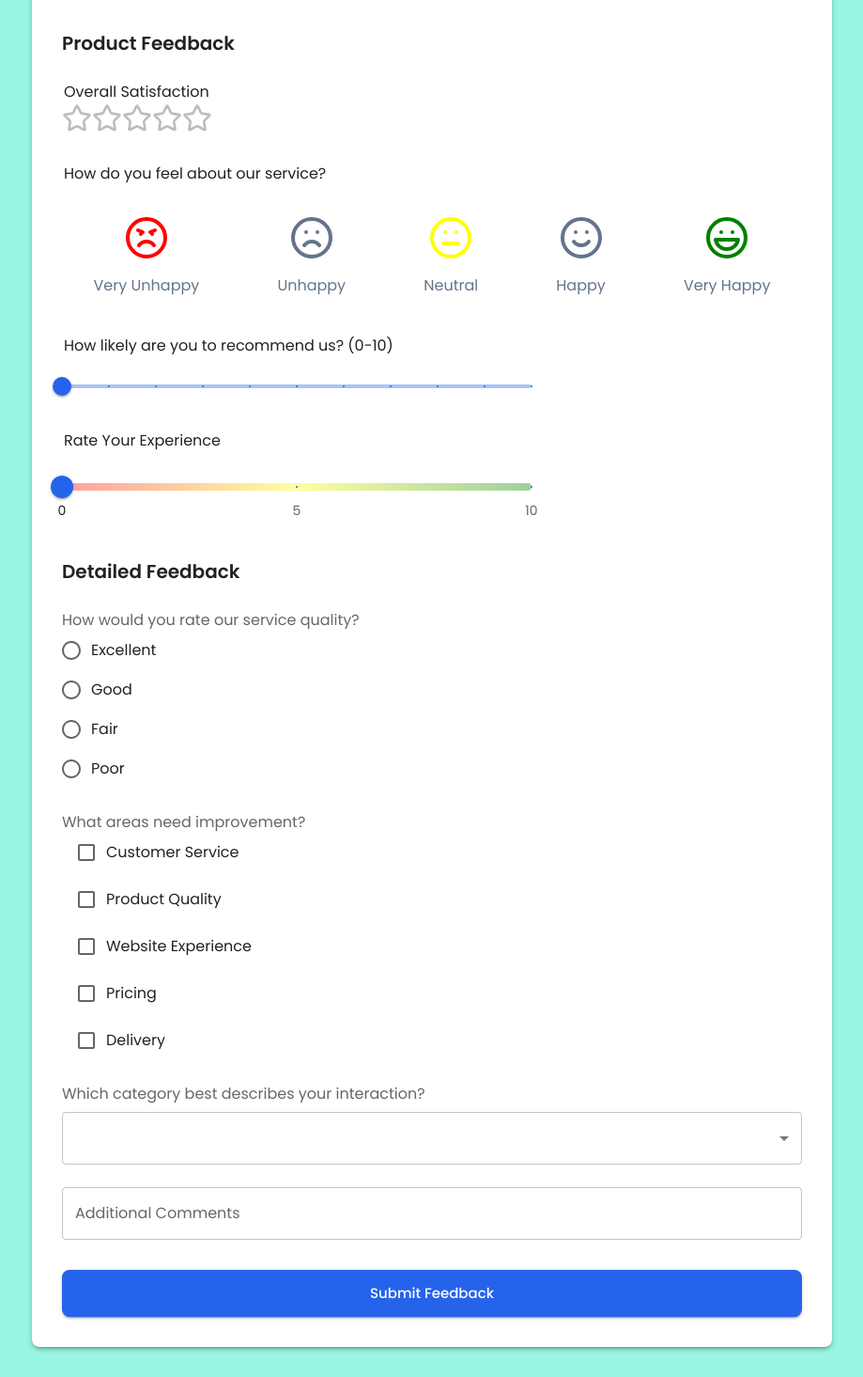
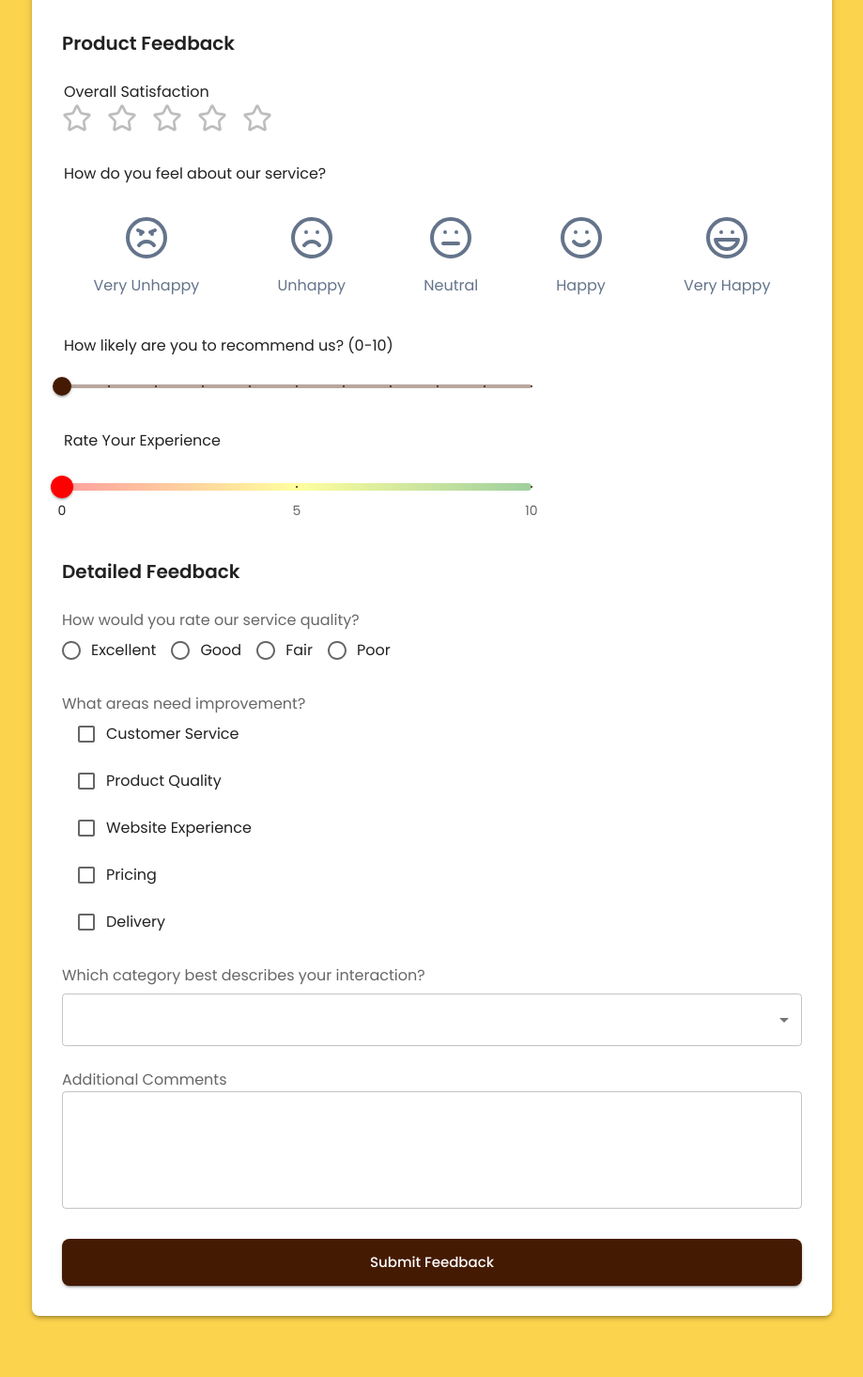
Before and after one commit to Koushik2208/feedback-app, a React (Create React App) app: page /dynamic-form in a window 1280 px wide. Shown: the part 332-1797 px from the top of the page at 94% size, without its empty margins (180-1099 px from the left). After the commit the page ends 1764 px from the top, so only its background shows below. Built offline with nearby package versions, Linux system fonts and the light colour scheme.

Commit message:
new update

```diff
--- a/src/App.js
+++ b/src/App.js
@@ -7,10 +7,10 @@ import DynamicForm from './components/DynamicForm';
 const theme = createTheme({
   palette: {
     primary: {
-      main: '#2563eb',
+      main: '#451a03',
     },
     background: {
-      default: '#99f6e4',
+      default: '#fcd34d',
     },
   },
   typography: {
--- a/src/components/DynamicForm.jsx
+++ b/src/components/DynamicForm.jsx
@@ -68,9 +68,9 @@ const DynamicForm = ({ config = defaultConfig }) => {
               sx={{
                 mt: 4,
                 py: 1.5,
-                backgroundColor: "#2563eb",
+                backgroundColor: "#451a03",
                 "&:hover": {
-                  backgroundColor: "#1d4ed8",
+                  backgroundColor: "#451a0380",
                 },
               }}
             >
--- a/src/components/FormField.jsx
+++ b/src/components/FormField.jsx
@@ -7,7 +7,8 @@ import {
   RadioField,
   CheckboxField,
   SelectField,
-  GradientScaleField
+  GradientScaleField,
+  TextAreaField
 } from './FormFields';
 
 const FormField = ({ field, value, onChange }) => {
@@ -20,7 +21,7 @@ const FormField = ({ field, value, onChange }) => {
     radio: RadioField,
     checkbox: CheckboxField,
     select: SelectField,
-    textarea: TextField,
+    textarea: TextAreaField,
     gradientScale: GradientScaleField
   };
 
--- a/src/components/FormFields/EmotionField.jsx
+++ b/src/components/FormFields/EmotionField.jsx
@@ -1,45 +1,47 @@
-import React from 'react';
-import { Box, Typography } from '@mui/material';
-import { emotions } from '../../constants/emotions';
+import React from "react";
+import { Box, Typography } from "@mui/material";
+import { emotions } from "../../constants/emotions";
 
 export const EmotionField = ({ field, value, onChange }) => (
   <Box>
     <Typography component="legend">{field.label}</Typography>
-    <Box sx={{
-      display: 'flex',
-      justifyContent: 'space-around',
-      gap: 2,
-      mt: 2
-    }}>
+    <Box
+      sx={{
+        display: "flex",
+        justifyContent: "space-around",
+        gap: 2,
+        mt: 2,
+      }}
+    >
       {emotions.map((emotion) => (
         <Box
           key={emotion.value}
           onClick={() => onChange(field.name, emotion.value)}
           sx={{
-            cursor: 'pointer',
+            cursor: "pointer",
             p: 2,
             borderRadius: 2,
-            transition: 'all 0.2s',
-            backgroundColor: 'transparent',
-            '&:hover': {
-              transform: 'scale(1.05)',
+            transition: "all 0.2s",
+            backgroundColor: "transparent",
+            "&:hover": {
+              color: emotion.color, // Changes both emoji and text color on hover
+              "& .MuiTypography-root": {  // This targets the Typography component for the label text
+                color: emotion.color,  // Change the text color to match the hover effect
+              },
             },
-            display: 'flex',
-            flexDirection: 'column',
-            alignItems: 'center',
+            display: "flex",
+            flexDirection: "column",
+            alignItems: "center",
             gap: 1,
+            color: value === emotion.value ? emotion.color : "#64748b", // Text color for selected state
           }}
         >
-          <Box sx={{
-            color: value === emotion.value ? '#2563eb' : '#64748b',
-            transition: 'color 0.2s'
-          }}>
-            {emotion.icon}
-          </Box>
+          <Box>{emotion.icon}</Box>
           <Typography
+            className="MuiTypography-root"
             sx={{
-              fontWeight: value === emotion.value ? 600 : 400,
-              color: value === emotion.value ? '#2563eb' : '#64748b',
+              fontWeight: 400,
+              color: value === emotion.value ? emotion.color : "#64748b", // Text color for selected state
             }}
           >
             {emotion.label}
--- a/src/components/FormFields/GradientScaleField.jsx
+++ b/src/components/FormFields/GradientScaleField.jsx
@@ -1,10 +1,10 @@
-import React from 'react';
-import { Box, Typography, Slider } from '@mui/material';
+import React from "react";
+import { Box, Typography, Slider } from "@mui/material";
 
 export const GradientScaleField = ({
-  field,            // Field object containing label, min, max, etc.
-  value,            // Current value of the scale
-  onChange          // Function to handle value change
+  field, // Field object containing label, min, max, etc.
+  value, // Current value of the scale
+  onChange, // Function to handle value change
 }) => {
   // Function to calculate thumb color
   const getThumbColor = (value) => {
@@ -43,26 +43,26 @@ export const GradientScaleField = ({
         valueLabelDisplay="auto"
         sx={{
           maxWidth: 500,
-          mx: 'auto',
+          mx: "auto",
           mt: 2,
           // No background for the track
-          '& .MuiSlider-track': {
-            background: 'none',
-            border: 'none',
+          "& .MuiSlider-track": {
+            background: "none",
+            border: "none",
           },
           // Gradient on the rail
-          '& .MuiSlider-rail': {
+          "& .MuiSlider-rail": {
             background: `linear-gradient(to right, red, yellow, green)`,
             height: 8,
             borderRadius: 4,
           },
           // Dynamic thumb styling
-          '& .MuiSlider-thumb': {
-            backgroundColor: getThumbColor(value),
+          "& .MuiSlider-thumb": {
+            backgroundColor: value ? getThumbColor(value) : "rgb(255, 0, 0)",
             border: `2px solid ${getThumbColor(value)}`,
             width: 24,
             height: 24,
-            transition: 'background-color 0.3s ease, border-color 0.3s ease',
+            transition: "background-color 0.3s ease, border-color 0.3s ease",
           },
         }}
       />
--- a/src/components/FormFields/RadioField.jsx
+++ b/src/components/FormFields/RadioField.jsx
@@ -7,6 +7,7 @@ export const RadioField = ({ field, value, onChange }) => (
     <RadioGroup
       value={value || ''}
       onChange={(e) => onChange(field.name, e.target.value)}
+      row
     >
       {field.options.map((option) => (
         <FormControlLabel
--- a/src/components/FormFields/RatingField.jsx
+++ b/src/components/FormFields/RatingField.jsx
@@ -9,6 +9,7 @@ export const RatingField = ({ field, value, onChange }) => (
       value={value || 0}
       onChange={(_, newValue) => onChange(field.name, newValue)}
       max={field.max || 5}
+      sx={{ '& .MuiRating-icon': { marginRight: 2 } }}
       icon={<Star style={{ width: 32, height: 32, fill: '#facc15' }} />}
       emptyIcon={<Star style={{ width: 32, height: 32 }} />}
     />
--- /dev/null
+++ b/src/components/FormFields/TextAreaField.jsx
@@ -0,0 +1,18 @@
+import React from "react";
+import { Box, Typography, TextField, FormLabel } from "@mui/material";
+
+export const TextAreaField = ({ field, value, onChange }) => (
+  <Box>
+    <FormLabel>{field.label}</FormLabel>
+    {/* Text Area */}
+    <TextField
+      value={value || ''}
+      onChange={(e) => onChange(field.name, e.target.value)}
+    //   label={field.label}
+      multiline
+      rows={4} // Adjust the height of the text area
+      variant="outlined"
+      fullWidth
+    />
+  </Box>
+);
--- a/src/components/FormFields/index.js
+++ b/src/components/FormFields/index.js
@@ -6,3 +6,4 @@ export * from './RadioField';
 export * from './CheckboxField';
 export * from './SelectField';
 export * from './GradientScaleField';
+export * from './TextAreaField';
--- a/src/constants/emotions.js
+++ b/src/constants/emotions.js
@@ -3,28 +3,33 @@ import React from "react";
 
 export const emotions = [
   {
-    icon: <Angry style={{ width: 48, height: 48, color:'red' }} />,
+    icon: <Angry style={{ width: 48, height: 48 }} />, // Bright Red
     label: "Very Unhappy",
     value: 1,
+    color: "#FF0000",
   },
   {
-    icon: <Frown style={{ width: 48, height: 48, color:'' }} />,
+    icon: <Frown style={{ width: 48, height: 48 }} />, // Orange Red
     label: "Unhappy",
     value: 2,
+    color: "#FF4500",
   },
   {
-    icon: <Meh style={{ width: 48, height: 48, color:'yellow' }} />,
+    icon: <Meh style={{ width: 48, height: 48 }} />, // Golden Yellow
     label: "Neutral",
     value: 3,
+    color: "#FFD700",
   },
   {
-    icon: <Smile style={{ width: 48, height: 48 }} />,
+    icon: <Smile style={{ width: 48, height: 48 }} />, // Lime Green
     label: "Happy",
     value: 4,
+    color: "#32CD32",
   },
   {
-    icon: <Laugh style={{ width: 48, height: 48, color:'green' }} />,
+    icon: <Laugh style={{ width: 48, height: 48 }} />, // Dark Green
     label: "Very Happy",
     value: 5,
+    color: "#008000",
   },
 ];
```
